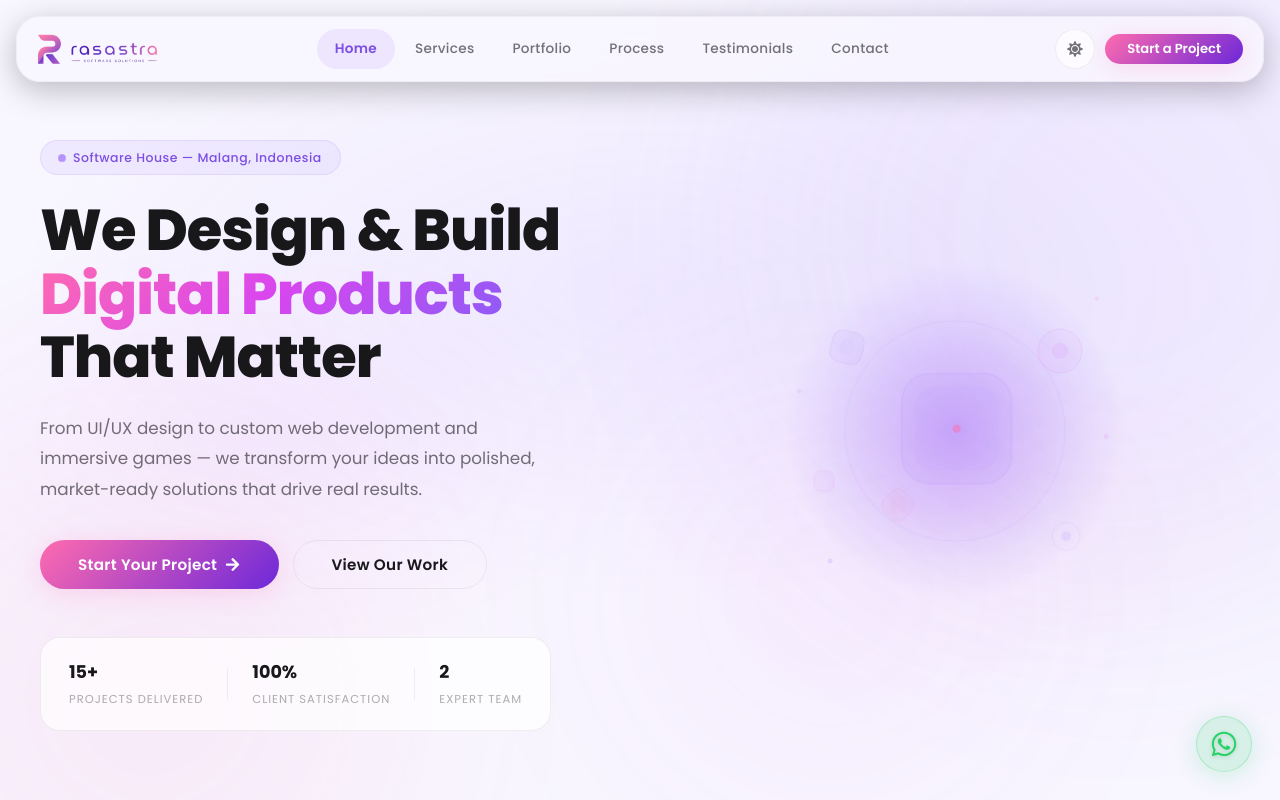
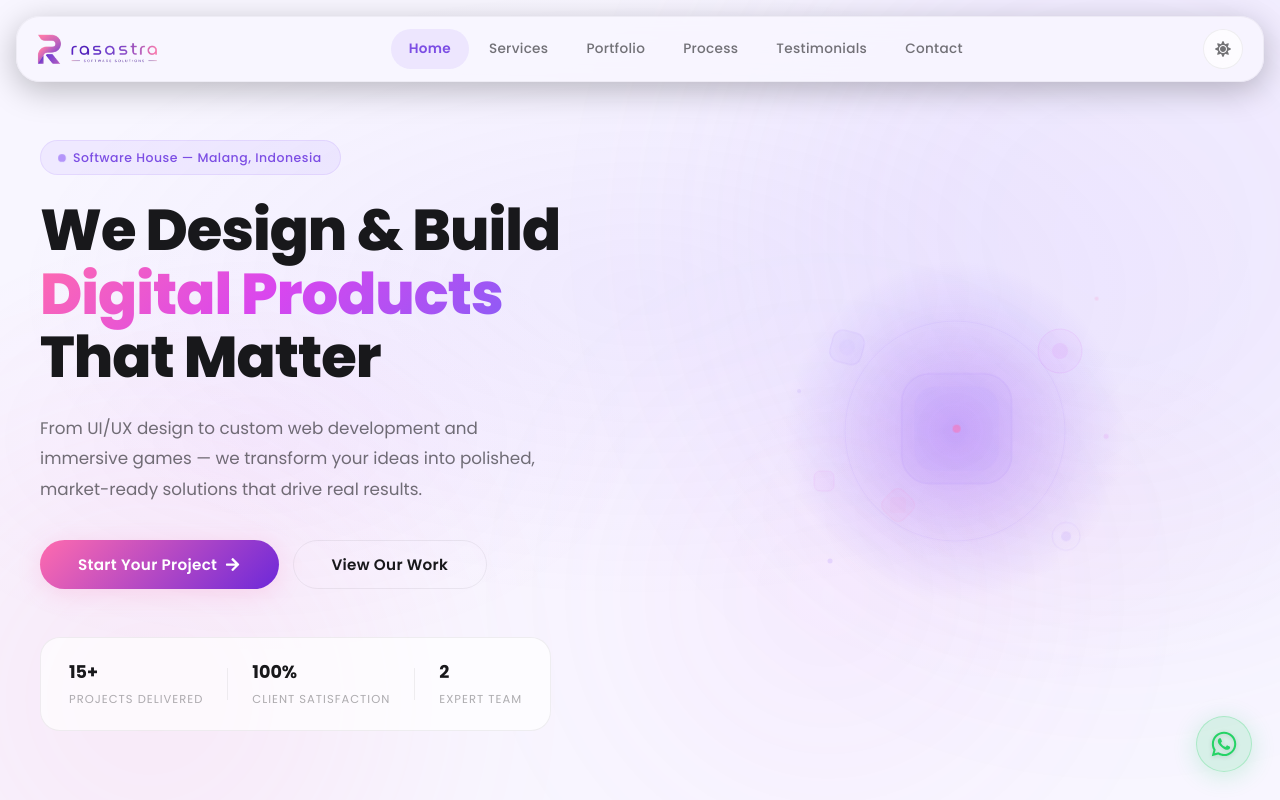
Before and after one commit to rasastrasoftware-git/rasastra, a Next.js app: page / in a window 1280 px wide. Shown: the top 800 px of the page. Built offline with nearby package versions, Linux system fonts and the light colour scheme.

Commit message:
chore: remove navbar CTA button, fix portfolio filter animation

```diff
--- a/src/components/layout/Navbar.module.css
+++ b/src/components/layout/Navbar.module.css
@@ -75,11 +75,6 @@
   flex-shrink: 0;
 }
 
-.cta {
-  padding: 8px 22px;
-  font-size: 0.82rem;
-}
-
 .hamburger {
   display: none;
   flex-direction: column;
@@ -117,9 +112,6 @@
   .desktopMenu {
     display: none;
   }
-  .cta {
-    display: none;
-  }
   .hamburger {
     display: flex;
   }
--- a/src/components/layout/Navbar.tsx
+++ b/src/components/layout/Navbar.tsx
@@ -4,7 +4,6 @@ import { useState } from 'react';
 import { NAV_LINKS } from '@/constants/navigation';
 import { useActiveSection } from '@/hooks/useActiveSection';
 import { ThemeToggle } from '@/components/ui/ThemeToggle';
-import { Button } from '@/components/ui/Button';
 import { MobileMenu } from './MobileMenu';
 import styles from './Navbar.module.css';
 
@@ -50,9 +49,6 @@ export function Navbar({ theme, onToggleTheme }: NavbarProps) {
 
           <div className={styles.actions}>
             <ThemeToggle theme={theme} onToggle={onToggleTheme} />
-            <Button variant="primary" size="sm" href="#contact" className={styles.cta}>
-              Start a Project
-            </Button>
             <button
               className={`${styles.hamburger} ${mobileOpen ? styles.hamburgerActive : ''}`}
               onClick={handleToggleMobile}
--- a/src/components/sections/Portfolio/Portfolio.tsx
+++ b/src/components/sections/Portfolio/Portfolio.tsx
@@ -72,9 +72,9 @@ export function Portfolio() {
           ))}
         </div>
 
-        <div className={styles.grid}>
+        <div key={activeFilter} className={styles.grid}>
           {filtered.map((item, i) => (
-            <div key={item.id} className={styles.card} style={{ transitionDelay: `${(i % 3) * 0.1}s` }}>
+            <div key={item.id} className={styles.card} style={{ transitionDelay: `${i * 0.06}s` }}>
               <div className={styles.thumb} style={{ background: item.gradient }}>
                 <div className={styles.thumbIcon}>{ICON_MAP[item.icon]}</div>
                 <span className={styles.catBadge}>{item.category === 'design' ? 'Design' : item.category === 'web' ? 'Web' : 'Game'}</span>
```
